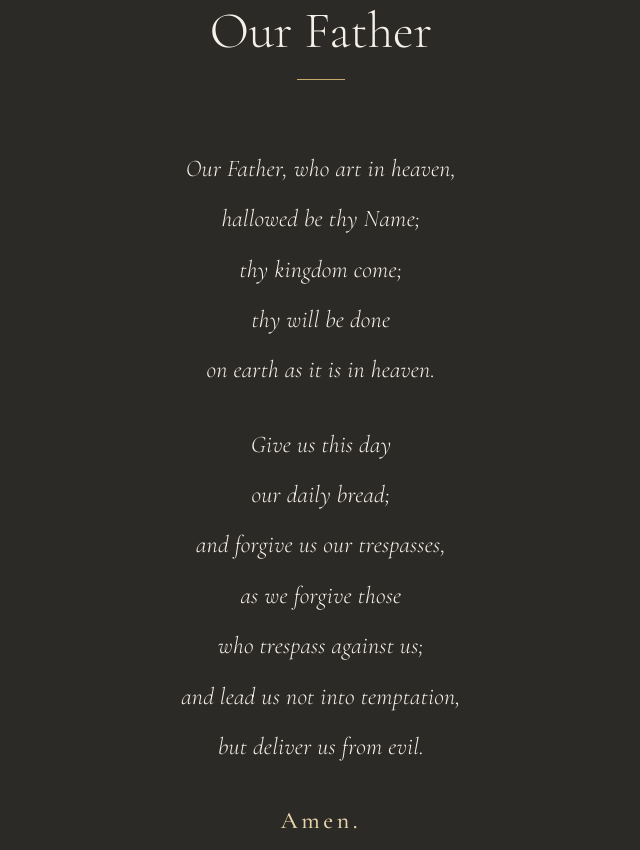
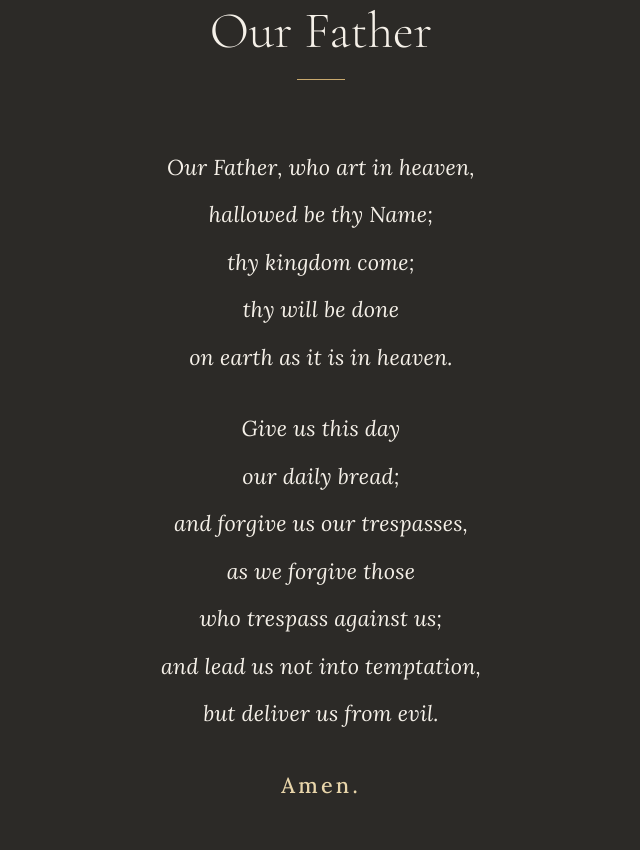
Before and after one commit to shirhatti/marianievesromo.com, a website built with Vite: page index.html in a window 1280 px wide. Shown: the part 2947-3797 px from the top of the page, without its empty margins (319-959 px from the left). Built offline with nearby package versions, Linux system fonts and the light colour scheme; what justified-layout would draw is missing.

Commit message:
Use Lora for prayer text, fix contrast tokens
- Prayer section switches from Cormorant Garamond 300 to Lora 400
  for better italic legibility on dark background
- Add --gold-label token for accessible small-text gold on cream
- Section labels and timeline dates use --gold-label (5.5:1)
- Prayer section label uses --gold-light (9.9:1 on charcoal)
- Footer quote opacity bumped to 0.65 (passes 4.5:1)

Co-Authored-By: Claude Sonnet 4.6 <noreply@anthropic.com>

```diff
--- a/index.html
+++ b/index.html
@@ -7,7 +7,7 @@
     <meta name="description" content="In loving memory of Maria Nieves Romo, August 5, 1938 – April 8, 2026." />
     <link rel="preconnect" href="https://fonts.googleapis.com" />
     <link rel="preconnect" href="https://fonts.gstatic.com" crossorigin />
-    <link href="https://fonts.googleapis.com/css2?family=Cormorant+Garamond:ital,wght@0,300;0,400;0,500;0,600;1,300;1,400;1,500&family=Jost:wght@300;400;500&display=swap" rel="stylesheet" />
+    <link href="https://fonts.googleapis.com/css2?family=Cormorant+Garamond:ital,wght@0,300;0,400;0,500;0,600;1,300;1,400;1,500&family=Lora:ital,wght@0,400;0,500;1,400;1,500&family=Jost:wght@300;400;500&display=swap" rel="stylesheet" />
     <link rel="stylesheet" href="/src/style.css" />
   </head>
   <body>
--- a/src/style.css
+++ b/src/style.css
@@ -6,8 +6,8 @@
   --cream-dark:   #ede5d5;
   --gold:         #c9a96e;
   --gold-light:   #e8d5aa;
-  --gold-label:   #7a5c28; /* accessible gold for small text on cream — 5.46:1 */
-  --rose:         #8b4a43; /* accessible rose for small text on cream-dark — 5.31:1 */
+  --gold-label:   #7a5c28; /* accessible gold for small text on cream — 4.7:1 */
+  --rose:         #c4847a;
   --rose-light:   #e8b8b3;
   --charcoal:     #2c2a27;
   --charcoal-mid: #4a4640;
@@ -353,12 +353,12 @@ figure { margin: 0; }
 }
 
 .prayer {
-  font-family: var(--font-serif);
+  font-family: 'Lora', Georgia, serif;
   font-style: italic;
-  font-size: clamp(1.15rem, 2vw, 1.5rem);
-  font-weight: 300;
+  font-size: clamp(1.05rem, 1.8vw, 1.35rem);
+  font-weight: 400;
   color: var(--cream);
-  line-height: 2.1;
+  line-height: 2.2;
   letter-spacing: 0.01em;
 }
 .prayer__break {
@@ -366,6 +366,7 @@ figure { margin: 0; }
 }
 .prayer__amen {
   margin-top: 1.5rem;
+  font-family: 'Lora', Georgia, serif;
   font-weight: 500;
   font-style: normal;
   letter-spacing: 0.15em;
```
